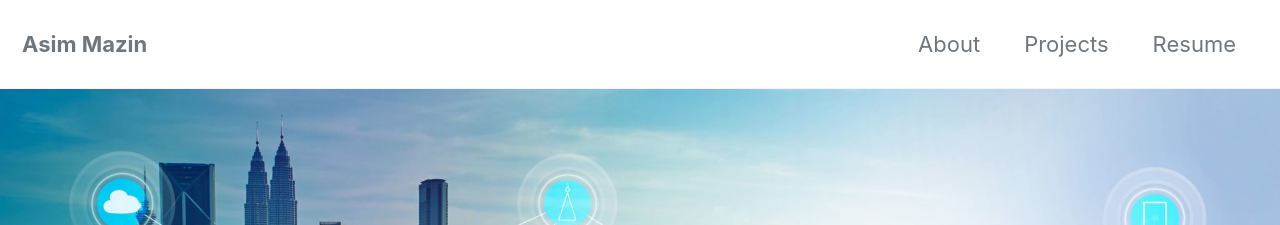
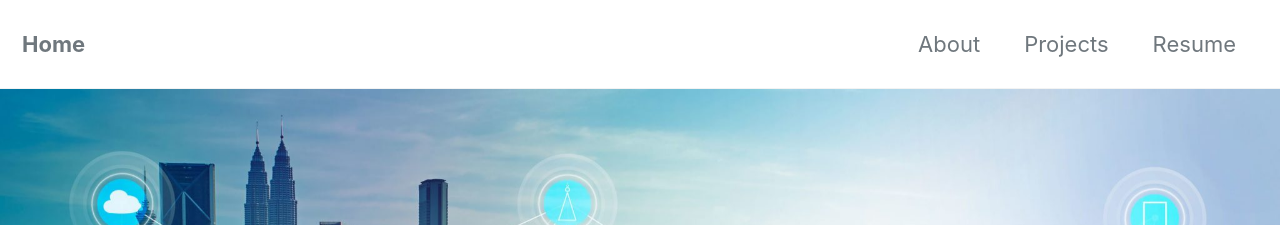
Before and after one commit to AsimMazin/Asimmazin.github.io, a Jekyll site: the page built from index.html, in a window 1280 px wide and 900 px high. Shown: the top 225 px of the window. Built offline with Jekyll 4.4.1, drawn with Linux system fonts in a browser that asks for light colours; cached includes are drawn as plain includes; nearby versions of some CDN libraries; the list of posts is cut into pages by our own code.

Commit message:
New Modifications

```diff
--- a/_config.yml
+++ b/_config.yml
@@ -16,7 +16,7 @@ minimal_mistakes_skin    : "default" # "air", "aqua", "contrast", "dark", "dirt"
 
 # Site Settings
 locale                   : "en-US"
-title                    : "Asim Mazin"
+title                    : "Home"
 title_separator          : "-"
 subtitle                 : # site tagline that appears below site title in masthead
 name                     : "Asim Mazin"
```
